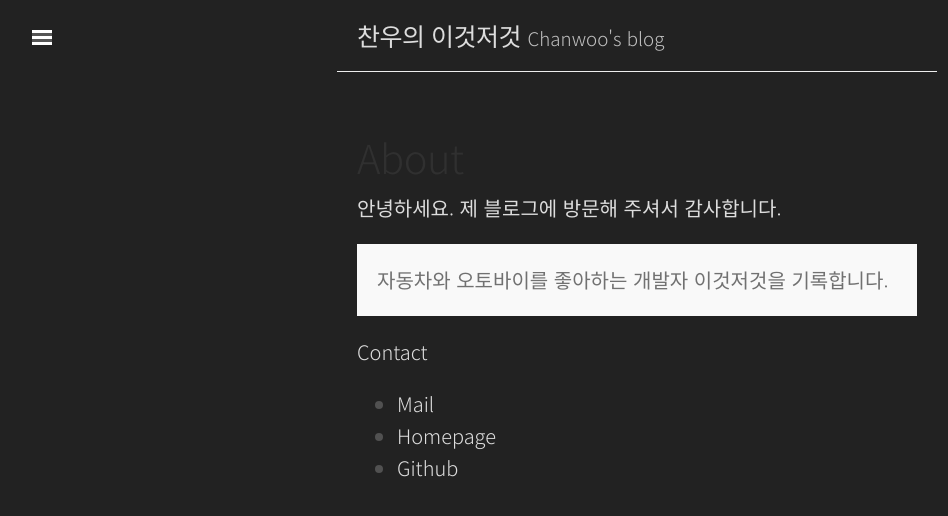
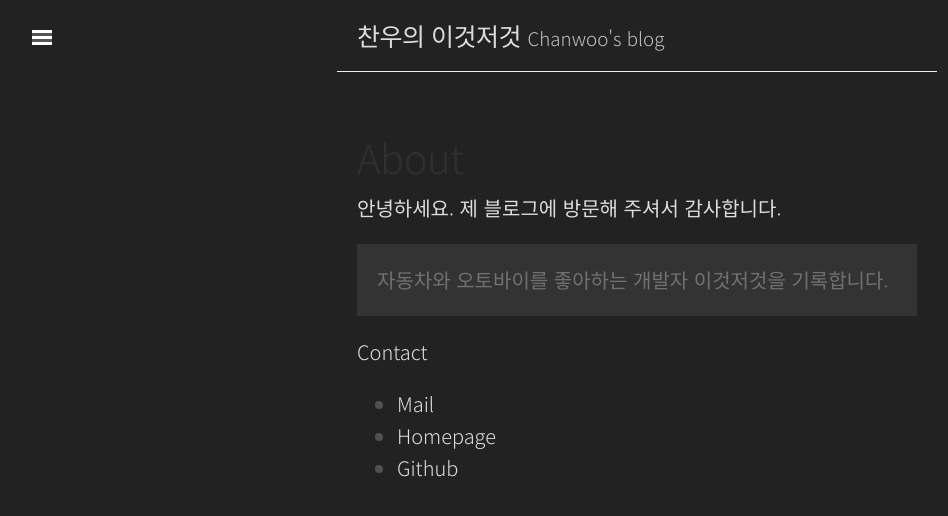
Before and after one commit to chanwooo/chanwooo.github.io, a Jekyll site: the page built from about.md, in a window 1280 px wide. Shown: the top 516 px of the page, without its empty margins (3-951 px from the left). Built offline with Jekyll 4.4.1, drawn with Linux system fonts in a browser that asks for light colours.

Commit message:
Update lanyon.css

```diff
--- a/public/css/lanyon.css
+++ b/public/css/lanyon.css
@@ -599,6 +599,11 @@ p,
 dl {
   color: #ddd ;
 }
+.message {
+  background-color: #333;
+}
+
+
 
 a {
   color: #ddd ;
```
